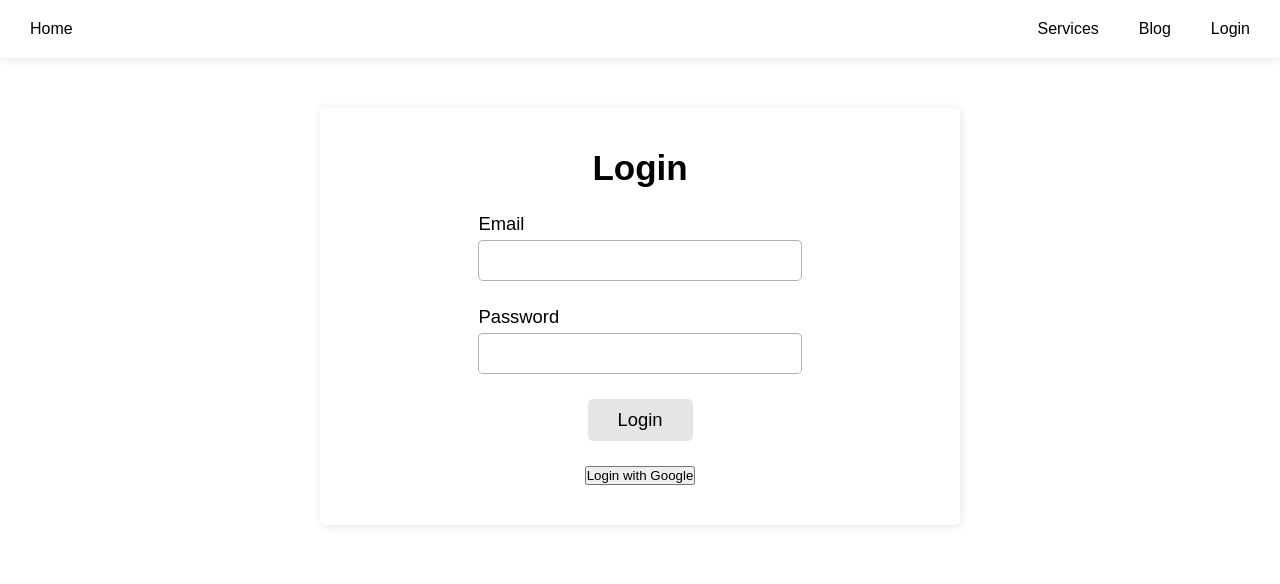
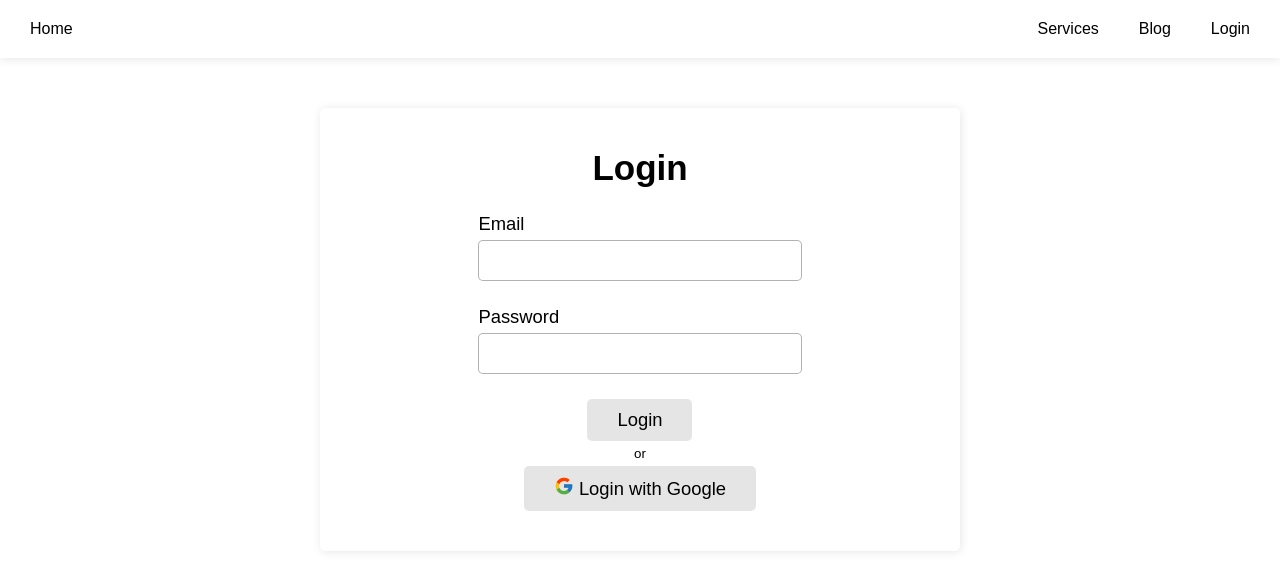
Before and after one commit to abhsn/service-review-client, a React (Create React App) app: page /login in a window 1280 px wide. Shown: the top 584 px of the page. Built offline with nearby package versions, Linux system fonts and the light colour scheme; no server answers.

Commit message:
added onAuthStateChanged

```diff
--- a/package.json
+++ b/package.json
@@ -9,6 +9,7 @@
     "firebase": "^9.13.0",
     "react": "^18.2.0",
     "react-dom": "^18.2.0",
+    "react-icons": "^4.6.0",
     "react-router-dom": "^6.4.3",
     "react-scripts": "5.0.1",
     "web-vitals": "^2.1.0"
--- a/src/Contexts/AuthProvider/AuthProvider.js
+++ b/src/Contexts/AuthProvider/AuthProvider.js
@@ -1,6 +1,6 @@
-import { createContext, useState } from "react";
+import { createContext, useEffect, useState } from "react";
 import app from "../../firebase/firebase.config";
-import { getAuth, GoogleAuthProvider, signInWithEmailAndPassword, signInWithPopup } from "firebase/auth";
+import { getAuth, GoogleAuthProvider, onAuthStateChanged, signInWithEmailAndPassword, signInWithPopup } from "firebase/auth";
 
 export const AuthContext = createContext();
 
@@ -18,6 +18,12 @@ function AuthProvider({ children }) {
     return signInWithPopup(auth, googleProvider);
   };
 
+  useEffect(() => {
+    const unSubscribe = onAuthStateChanged(auth, currentUser => currentUser ? setUser(currentUser) : setUser(null));
+
+    return () => unSubscribe;
+  }, []);
+
   const authinfo = { logIn, googleSignIn, user, setUser };
 
   return (
--- a/src/Pages/Login/Login.js
+++ b/src/Pages/Login/Login.js
@@ -2,6 +2,7 @@ import { useContext } from "react";
 import { AuthContext } from "../../Contexts/AuthProvider/AuthProvider";
 import "./Login.module.css";
 import styles from "./Login.module.css";
+import { FcGoogle } from "react-icons/fc";
 
 function Login() {
   const { logIn, googleSignIn } = useContext(AuthContext);
@@ -20,7 +21,6 @@ function Login() {
   const handleGoogleLogIn = async () => {
     try {
       const result = await googleSignIn();
-      console.log(result);
     } catch (err) {
       console.log(err);
     }
@@ -37,11 +37,14 @@ function Login() {
         <label htmlFor="password">Password</label>
         <input type="password" id="password" name="password" required />
       </div>
-      <div>
-        <input onClick={handleLogIn} className={styles.loginButton} type="submit" value="Login" />
-      </div>
-      <div>
-        <button onClick={handleGoogleLogIn}>Login with Google</button>
+      <div className={styles.buttonContainer}>
+        <div>
+          <input onClick={handleLogIn} className={styles.loginButton} type="submit" value="Login" />
+        </div>
+        <small>or</small>
+        <div>
+          <button onClick={handleGoogleLogIn} className={styles.loginButton}><span className={styles.googleButton}><FcGoogle /></span>Login with Google</button>
+        </div>
       </div>
     </form>
   );
--- a/src/Pages/Login/Login.module.css
+++ b/src/Pages/Login/Login.module.css
@@ -30,6 +30,14 @@
   border-radius: 5px;
 }
 
+.buttonContainer {
+  display: flex;
+  flex-direction: column;
+  justify-content: center;
+  align-items: center;
+  gap: 5px;
+}
+
 .loginButton {
   border: none;
   background-color: rgba(0, 0, 0, 0.1);
@@ -37,8 +45,16 @@
   padding: 10px 30px;
   font-size: 1.15rem;
   border-radius: 5px;
+  display: flex;
+  align-items: center;
+  justify-content: center;
+  gap: 5px;
 }
 
 .loginButton:hover {
   background-color: rgba(0, 0, 0, 0.3);
 }
+
+.googleButton {
+  font-size: 1.25rem;
+}
--- a/src/Pages/Shared/Header/Header.js
+++ b/src/Pages/Shared/Header/Header.js
@@ -31,7 +31,7 @@ function Header() {
 
       {/* shows when user is logged in */}
       {
-        user ? <Link className={styles.navlink}>Log out</Link> : ''
+        user ? <button className={styles.logout}>Log out</button> : ''
       }
     </nav>
   );
--- a/src/Pages/Shared/Header/Header.module.css
+++ b/src/Pages/Shared/Header/Header.module.css
@@ -5,13 +5,17 @@
   box-shadow: 0 1px 10px rgba(0, 0, 0, 0.1);
 }
 
-.navlink {
+.navlink, .logout {
   text-decoration: none;
+  background-color: transparent;
+  border: none;
   color: black;
   padding: 10px;
+  cursor: pointer;
+  font-size: 1rem;
 }
 
-.navlink:hover {
+.navlink:hover, .logout:hover {
   background-color: rgba(0, 0, 0, 0.1);
   border-radius: 5px;
 }
```
Also changed, not shown: 1 other file (tests, documents, lock files or other folders).
